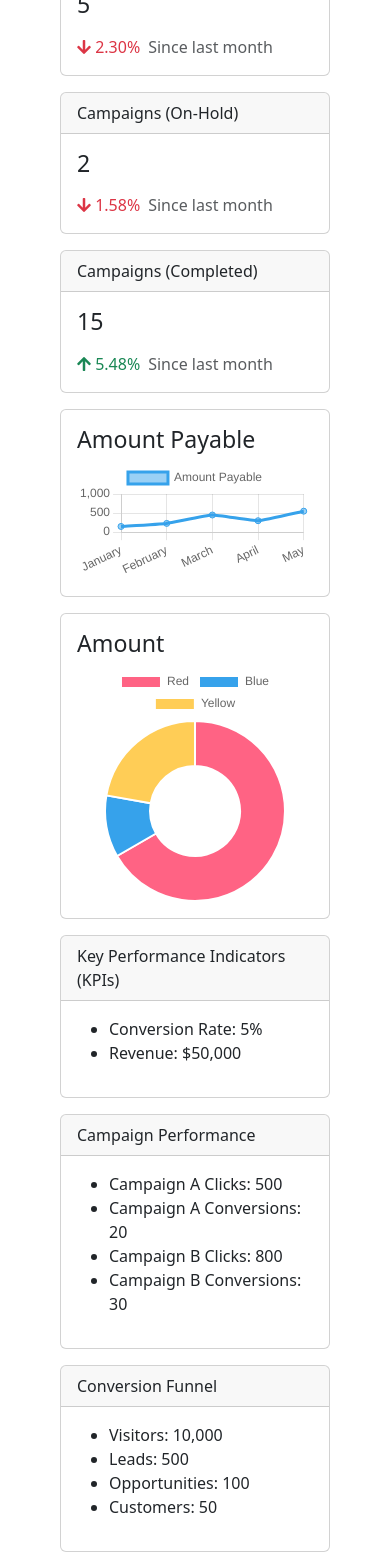
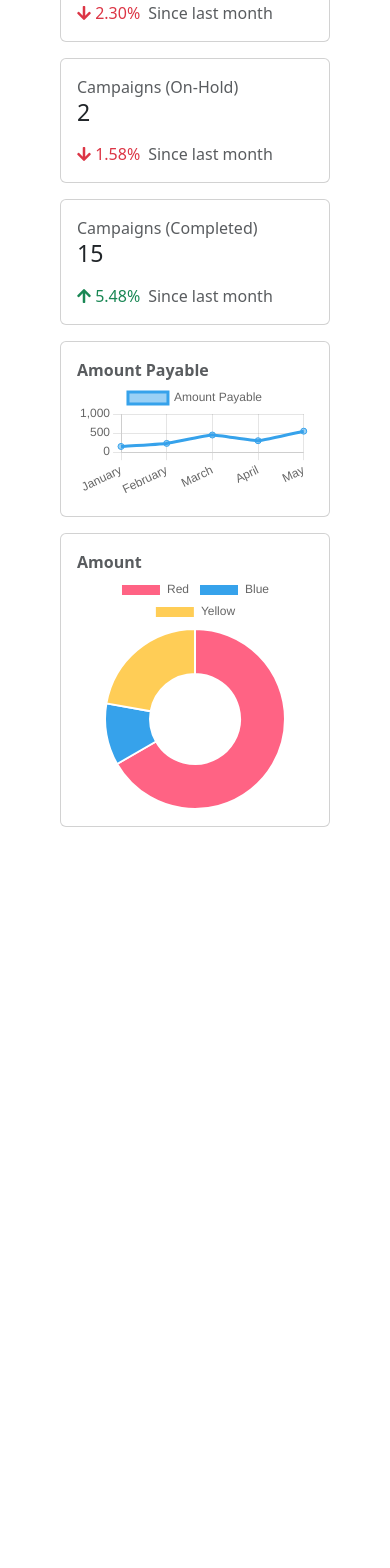
Before and after one commit to svencrox/sample-dashboard, an Angular app: page /dashboard in a window 390 px wide. Shown: the part 276-1844 px from the top of the page. After the commit the page ends 1119 px from the top, so only its background shows below. Built offline with nearby package versions, Linux system fonts and the light colour scheme.

Commit message:
(update): Update on breakpoints for graphs

```diff
--- a/src/app/dashboard/dashboard.component.html
+++ b/src/app/dashboard/dashboard.component.html
@@ -4,8 +4,8 @@
 		<!-- Number of Talents -->
 		<div class="col-md-12 col-lg-6 col-xl-3">
 			<div class="card mb-3">
-				<div class="card-header">Number of Talents</div>
 				<div class="card-body">
+					<div class="text-muted">Number of Talents</div>
 					<h3>120</h3>
 					<p class="d-flex mt-3 mb-0 text-muted text-sm gap-2">
 						<span class="text-success mr-2"><i class="fa fa-arrow-up"></i> 3.48%</span>
@@ -18,8 +18,8 @@
 		<!-- Campaigns (Ongoing) -->
 		<div class="col-md-12 col-lg-6 col-xl-3">
 			<div class="card mb-3">
-				<div class="card-header">Campaigns (Ongoing)</div>
 				<div class="card-body">
+					<div class="text-muted">Campaigns (Ongoing)</div>
 					<h3>5</h3>
 					<p class="d-flex mt-3 mb-0 text-muted text-sm gap-2">
 						<span class="text-danger mr-2"><i class="fa fa-arrow-down"></i> 2.30%</span>
@@ -32,8 +32,8 @@
 		<!-- Campaigns (On-Hold) -->
 		<div class="col-md-12 col-lg-6 col-xl-3">
 			<div class="card mb-3">
-				<div class="card-header">Campaigns (On-Hold)</div>
 				<div class="card-body">
+					<div class="text-muted">Campaigns (On-Hold)</div>
 					<h3>2</h3>
 					<p class="d-flex mt-3 mb-0 text-muted text-sm gap-2">
 						<span class="text-danger mr-2"><i class="fa fa-arrow-down"></i> 1.58%</span>
@@ -46,8 +46,8 @@
 		<!-- Campaigns (Completed) -->
 		<div class="col-md-12 col-lg-6 col-xl-3">
 			<div class="card mb-3">
-				<div class="card-header">Campaigns (Completed)</div>
 				<div class="card-body">
+					<div class="text-muted">Campaigns (Completed)</div>
 					<h3>15</h3>
 					<p class="d-flex mt-3 mb-0 text-muted text-sm gap-2">
 						<span class="text-success mr-2"><i class="fa fa-arrow-up"></i> 5.48%</span>
@@ -61,69 +61,22 @@
 	<!-- Financial Metrics -->
 	<div class="row">
 		<!-- Amount Payable Line Chart -->
-		<div class="col-md-8">
+		<div class="col-lg-8 col-md-12">
 			<div class="card mb-3">
 				<div class="card-body chart">
-					<div><h3>Amount Payable</h3></div>
+					<div class="text-muted"><b>Amount Payable</b></div>
 					<canvas id="amount-line" class="chart-canvas w-100"></canvas>
 				</div>
 			</div>
 		</div>
 		<!-- Amount Payable Pie Chart -->
-		<div class="col-md-4">
+		<div class="col-lg-4 col-md-12">
 			<div class="card mb-3">
 				<div class="card-body chart">
-					<div><h3>Amount</h3></div>
+					<div class="text-muted"><b>Amount</b></div>
 					<canvas id="amount-pie" class="chart-canvas w-100"></canvas>
 				</div>
 			</div>
 		</div>
 	</div>
-
-	<!-- Dashboard content -->
-	<div class="row">
-		<div class="col-md-6">
-			<!-- Add content for the Key Performance Indicators (KPIs) section -->
-			<div class="card mb-3">
-				<div class="card-header">Key Performance Indicators (KPIs)</div>
-				<div class="card-body">
-					<ul>
-						<li>Conversion Rate: 5%</li>
-						<li>Revenue: $50,000</li>
-					</ul>
-				</div>
-			</div>
-		</div>
-		<div class="col-md-6">
-			<!-- Add content for the Campaign Performance section -->
-			<div class="card mb-3">
-				<div class="card-header">Campaign Performance</div>
-				<div class="card-body">
-					<ul>
-						<li>Campaign A Clicks: 500</li>
-						<li>Campaign A Conversions: 20</li>
-						<li>Campaign B Clicks: 800</li>
-						<li>Campaign B Conversions: 30</li>
-					</ul>
-				</div>
-			</div>
-		</div>
-	</div>
-
-	<div class="row">
-		<div class="col-md-6">
-			<!-- Add content for the Conversion Funnel section -->
-			<div class="card mb-3">
-				<div class="card-header">Conversion Funnel</div>
-				<div class="card-body">
-					<ul>
-						<li>Visitors: 10,000</li>
-						<li>Leads: 500</li>
-						<li>Opportunities: 100</li>
-						<li>Customers: 50</li>
-					</ul>
-				</div>
-			</div>
-		</div>
-	</div>
 </div>
```
